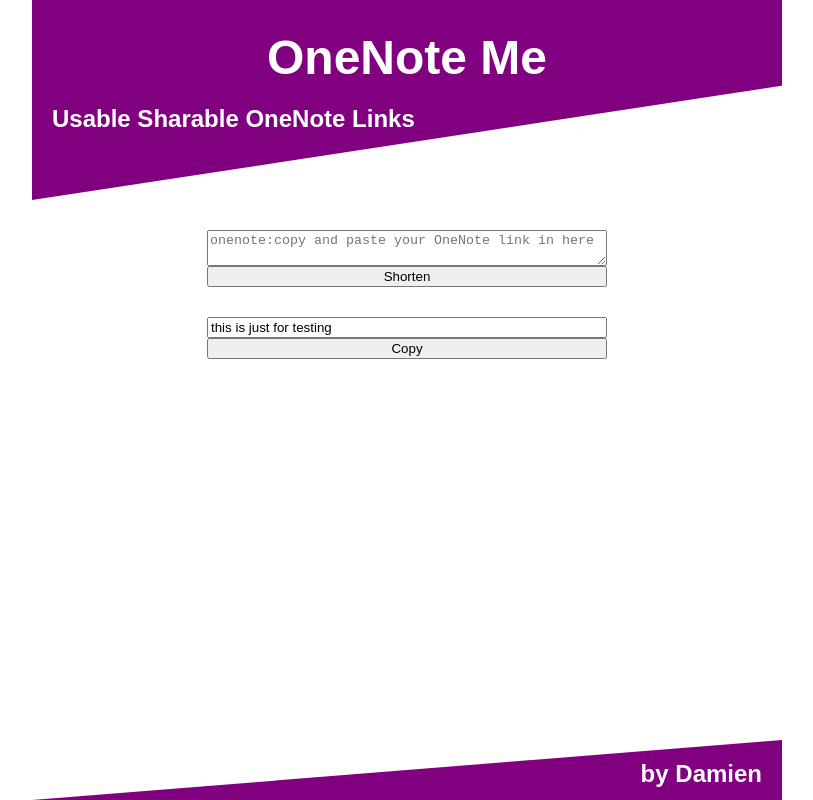
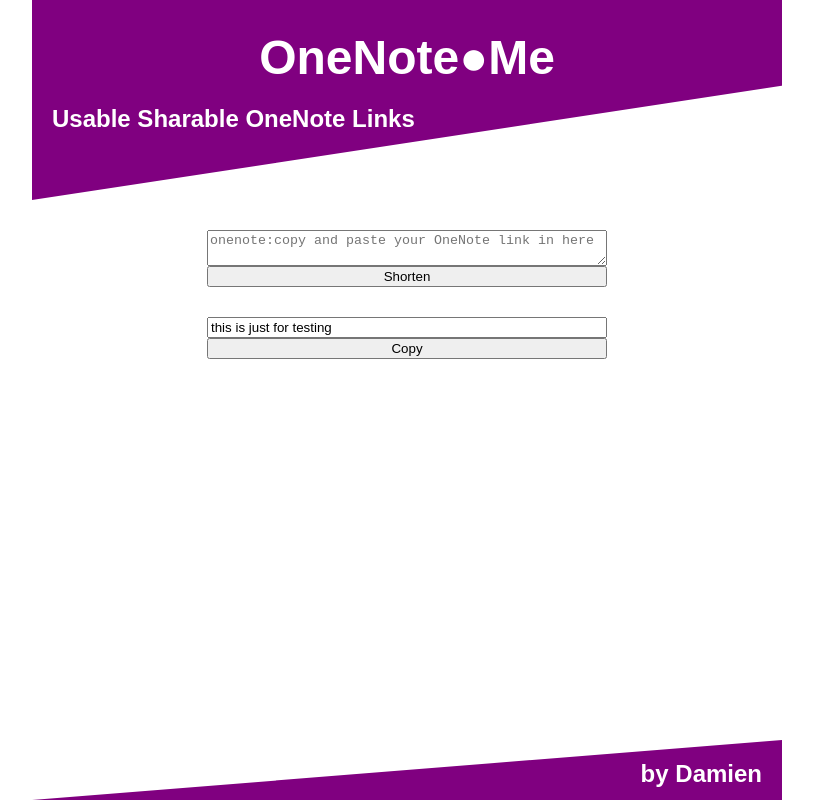
Before and after one commit to damosullivan/1note.me, a plain HTML site: page index.html in a window 1280 px wide. Shown: the whole page, without its empty margins (233-1046 px from the left). Drawn offline with Linux system fonts and the light colour scheme.

Commit message:
OneNote DOT ME

```diff
--- a/index.html
+++ b/index.html
@@ -9,7 +9,7 @@
 <head>
     <meta charset="utf-8">
     <meta http-equiv="X-UA-Compatible" content="IE=edge">
-    <title>OneNote Me</title>
+    <title>OneNote&#9679;Me</title>
     <meta name="description" content="A usable sharable OneNote link">
     <meta name="viewport" content="width=device-width, initial-scale=1">
     <link rel="stylesheet" href="css/stylesheet.css">
@@ -23,7 +23,7 @@
 
     <div class="wrapper">
         <div class="purple-header">
-            <h1>OneNote Me</h1>
+            <h1>OneNote&#9679;Me</h1>
             <h2>Usable Sharable OneNote Links</h2>
         </div>
         <div class="form-space">
```
